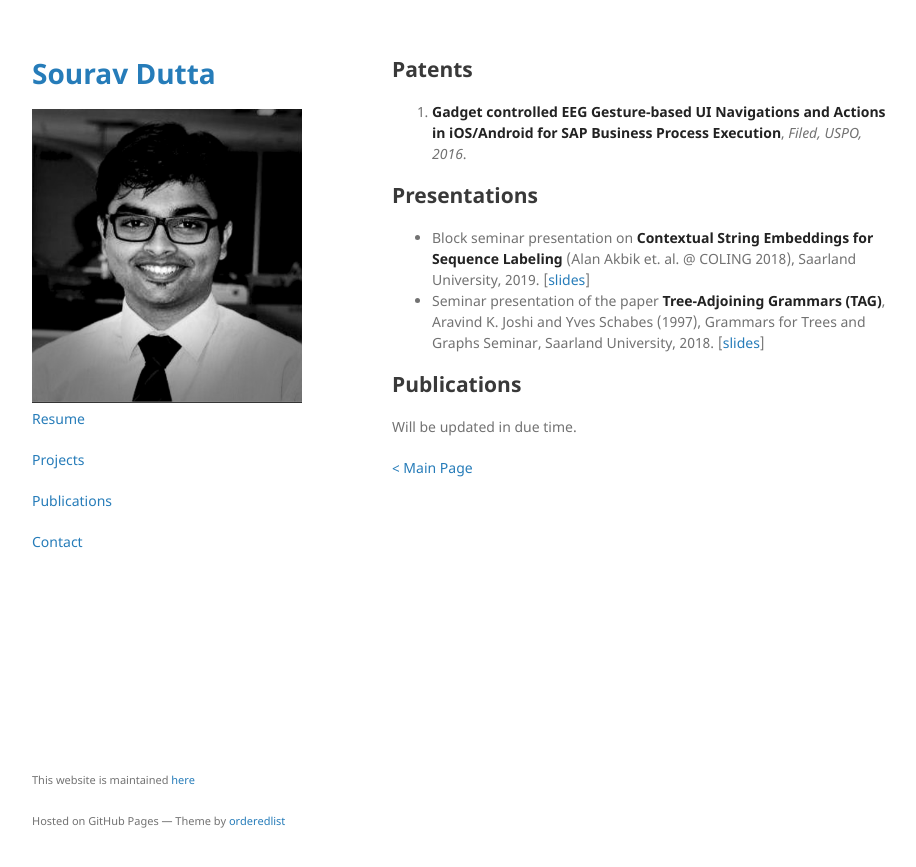
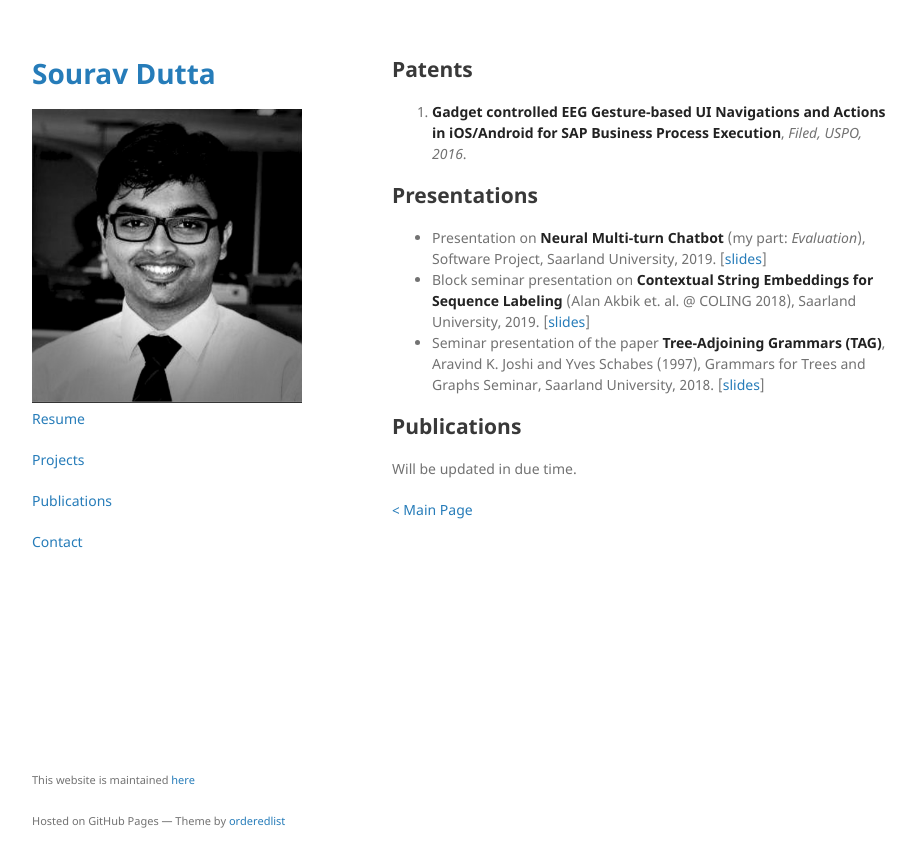
Before and after one commit to SouravDutta91/souravdutta91.github.io, a Jekyll site: the page built from publications.md, in a window 1280 px wide. Shown: the top 867 px of the page, without its empty margins (178-1094 px from the left). Built offline with Jekyll 4.4.1, drawn with Linux system fonts in a browser that asks for light colours; our own code applies the rules of GitHub Pages for plain Markdown files.

Commit message:
software project slides

```diff
--- a/publications.md
+++ b/publications.md
@@ -8,6 +8,7 @@ layout: default
 
 ## Presentations
 
+* Presentation on __Neural Multi-turn Chatbot__ (my part: _Evaluation_), Software Project, Saarland University, 2019. [<a href="https://drive.google.com/open?id=1ks9ngbbrRd3Y1QefqZo4s6_jPqMred-u" target="_blank">slides</a>]
 * Block seminar presentation on __Contextual String Embeddings for Sequence Labeling__ (Alan Akbik et. al. @ COLING 2018), Saarland University, 2019. [<a href="https://drive.google.com/open?id=1NskB65d-__x9kzJdZRqBE2kD0yARJDnu" target="_blank">slides</a>]
 * Seminar presentation of the paper __Tree-Adjoining Grammars (TAG)__, Aravind K. Joshi and Yves Schabes (1997), Grammars for Trees and Graphs Seminar, Saarland University, 2018. [<a href="https://drive.google.com/open?id=1MZqsIyMCrh8v90VbsPO3fbQ6evcmHBgy" target="_blank">slides</a>]
 
```
